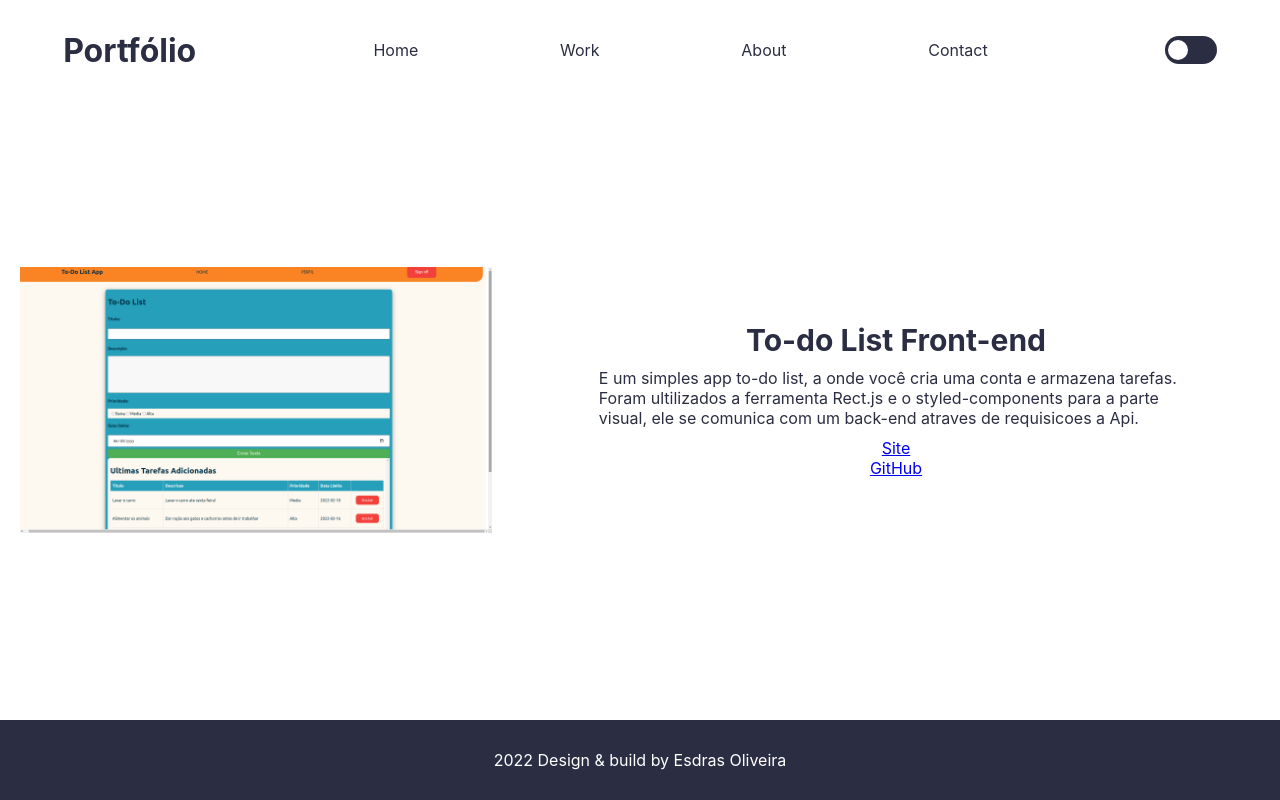
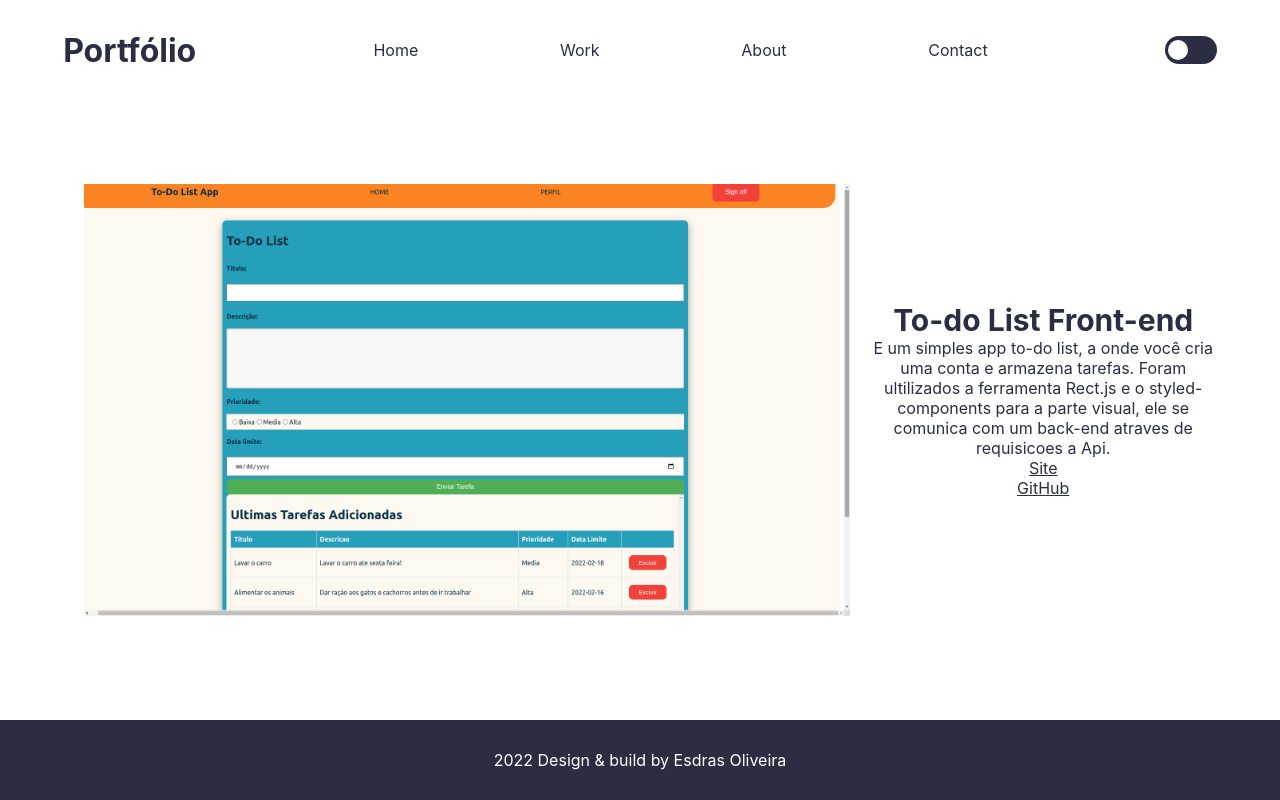
Before and after one commit to esdrasoliveira5/meu-portfolio, a React (Create React App) app: page /project/1 in a window 1280 px wide. Built offline with nearby package versions, Linux system fonts and the light colour scheme.

Commit message:
Projects changed

```diff
--- a/src/pages/Project.js
+++ b/src/pages/Project.js
@@ -19,7 +19,6 @@
     min-height: 100vh;
     background-color: ${backgroundColor};
     color: ${fontColor};
-
     animation: ${animation} 3s;
     @keyframes whiteToBlack {
       from {background-color: white;}
@@ -29,38 +28,36 @@
       from {background-color: #2B2D42;}
       to {background-color: white;}
     }
+  `;
 
+  const ProjectStyle = styled.div`
+      @media screen and (max-width: 768px) {
+      flex-direction: column;
+      width: 100%;
+    }
+    display: flex;
+    flex-direction: row;
+    justify-content: center;
+    align-items: center;
+    width: 90%;
     img {
+      @media screen and (max-width: 768px) {
+        width: 100%;
+      }
       padding: 20px;
-          width: 40%;
+      width: 70%;
     }
     div {
-        @media screen and (max-width: 320px) {
-          width: 100%;
-        }
-        @media screen and (max-width: 768px) {
-          width: 80%;
-        }
       display: flex;
       flex-direction: column;
       justify-content: center;
       align-items: center;
-        overflow: hidden;
-        height: 10%;
-        width: 60%;
-        h1 {
+      p {
         text-align: center;
-          animation:  mymy 3s ;
       }
-        p{
-          padding: 10px;
-          width: 80%;
+      a {
+        color: ${fontColor};
       }
-      }
-
-    @keyframes mymy {
-      from{ transform: translate(0px, 80px);}
-      to {transform: translate(0px, 0px);}
     }
   `;
 
@@ -68,6 +65,7 @@
     width: 100%;
     overflow: hidden;
     h1 {
+      text-align: center;
       font-size: 30px;
       animation:  mymy 3s ;
     }
@@ -89,6 +87,7 @@
   return (
     <MainStyled>
       <Header />
+      <ProjectStyle>
         <img src={img} alt="" />
         <div>
           <HiddenBox>
@@ -98,6 +97,7 @@
           <a href={link}>Site</a>
           <a href={github}>GitHub</a>
         </div>
+      </ProjectStyle>
       <Footer />
     </MainStyled>
   );
```
Lines whose indentation alone changed are shown as unchanged.
